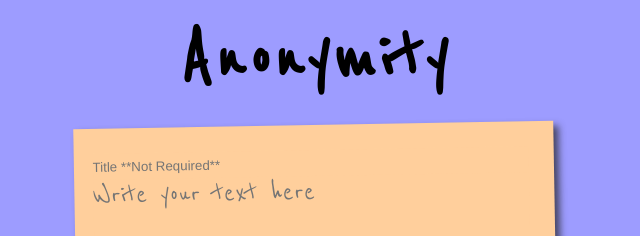
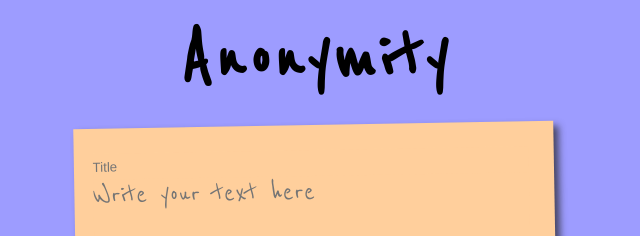
Before and after one commit to a-cole55/client, a React (Create React App) app: page / in a window 1280 px wide. Shown: the top 236 px of the page, without its empty margins (324-964 px from the left). Built offline with nearby package versions, Linux system fonts and the light colour scheme; no server answers.

Commit message:
styling change

```diff
--- a/src/App.js
+++ b/src/App.js
@@ -43,7 +43,7 @@ let fullDate = `${month}.${day}.${year}`;
         <div className="addPost">
         <input
             type= "text"
-            placeholder="Title **Not Required**"
+            placeholder="Title"
             onChange={(event) => {
               setTitle(event.target.value);
             }}
```
